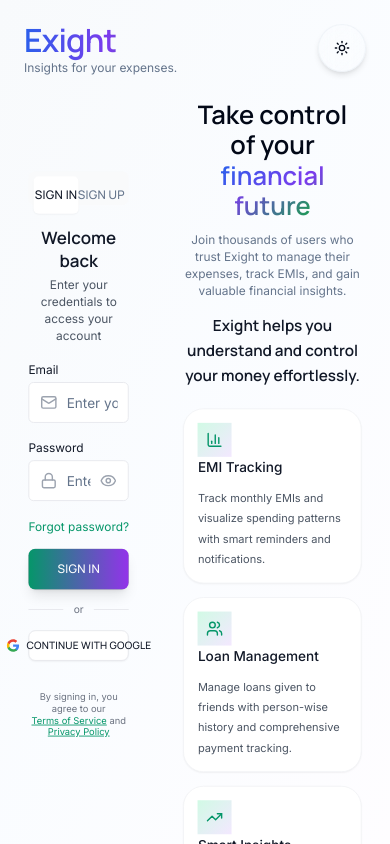
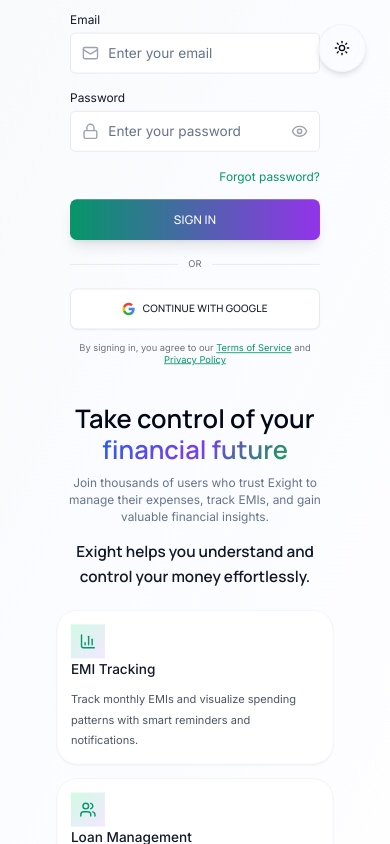
Before and after one commit to rescuedragon/exight2.0, a React (Vite) app: page / in a window 390 px wide. Built offline with nearby package versions, Linux system fonts and the light colour scheme.

Commit message:
login: pixel-perfect alignment to design; consistent spacing; responsive 40/60; Google btn height; build passes

```diff
--- a/src/components/auth/GoogleAuthButton.tsx
+++ b/src/components/auth/GoogleAuthButton.tsx
@@ -19,7 +19,7 @@
       variant="outline"
       onClick={handleGoogleAuth}
       className={cn(
-        "w-full h-9 bg-white border-gray-200 hover:bg-gray-50 text-gray-900 typography-button text-xs rounded-lg transition-all duration-200 shadow-sm hover:shadow-md",
+        "w-full h-12 bg-white border-gray-200 hover:bg-gray-50 text-gray-900 typography-button text-xs rounded-lg transition-all duration-200 shadow-sm hover:shadow-md",
         "flex items-center justify-center gap-2",
         className
       )}
--- a/src/pages/LoginPage.tsx
+++ b/src/pages/LoginPage.tsx
@@ -12,33 +12,30 @@
 				<ThemeToggle />
 			</div>
 
-      {/* Brand — extreme top-left */}
-      <div className="absolute top-6 left-6 z-50 select-none">
+			{/* Scaling wrapper for entire page */}
+			<div className="h-full w-full flex items-center justify-center">
+				<ScreenScale className="w-full flex items-center justify-center">
+					<div className="mx-auto max-w-[1400px] h-[760px] flex items-stretch justify-center px-6 md:px-8">
+						{/* 40/60 split container */}
+						<div className="w-full h-full flex flex-col md:flex-row items-stretch justify-center gap-8 md:gap-0">
+							{/* Left: Auth 40% */}
+							<div className="w-full md:w-[40%] h-full flex items-stretch justify-center">
+								<div className="w-full max-w-[520px] h-full px-6 md:px-8 pt-6 pb-3 flex flex-col">
+									{/* Brand inside left column for perfect left alignment */}
+									<div className="select-none mb-6">
 										<h1 className="text-[32px] md:text-[36px] leading-none font-extrabold tracking-tight typography-heading">
 											<span className="bg-gradient-to-r from-blue-accent via-purple-accent to-emerald-accent bg-clip-text text-transparent animate-gradient-x bg-[length:200%_200%]">Exight</span>
 										</h1>
 										<p className="mt-1 text-xs md:text-sm text-muted-foreground typography-body">Insights for your expenses.</p>
 									</div>
 
-      {/* Scaling wrapper for entire page */}
-      <div className="h-full w-full flex items-center justify-center">
-        <ScreenScale className="w-full flex items-center justify-center">
-          <div className="mx-auto max-w-[1400px] h-[760px] flex items-stretch justify-center">
-            {/* 40/60 split container */}
-            <div className="w-full h-full flex items-stretch justify-center">
-              {/* Left: Auth 40% */}
-              <div className="w-[40%] h-full flex items-stretch justify-start">
-                <div className="w-full max-w-[560px] h-full pl-8 pr-8 pt-6 flex flex-col justify-between">
-                  {/* Top spacer to account for brand at absolute top-left */}
-                  <div className="h-6" />
-
 									{/* Middle: Tabs + Form + Divider + Google */}
 									<div className="flex-1 flex items-center">
-                    <div className="w-full space-y-4">
+										<div className="w-full space-y-5">
 											<AuthForm />
-                      <div className="flex items-center space-x-3">
+											<div className="flex items-center gap-3">
 												<div className="flex-1 border-t border-gray-200 dark:border-gray-800"></div>
-                        <span className="text-xs text-gray-500 typography-small">or</span>
+												<span className="text-[11px] text-gray-500 typography-small tracking-wide">OR</span>
 												<div className="flex-1 border-t border-gray-200 dark:border-gray-800"></div>
 											</div>
 											<GoogleAuthButton />
@@ -46,7 +43,7 @@
 									</div>
 
 									{/* Bottom: Terms pinned to bottom of left column */}
-                  <div className="pb-2">
+									<div className="pt-4">
 										<p className="text-[11px] text-gray-500 typography-small text-center leading-tight">
 											By signing in, you agree to our <button className="text-emerald-600 hover:text-emerald-700 underline">Terms of Service</button> and <button className="text-emerald-600 hover:text-emerald-700 underline">Privacy Policy</button>
 										</p>
@@ -55,7 +52,7 @@
 							</div>
 
 							{/* Right: Promo 60% */}
-              <div className="w-[60%] h-full flex items-center justify-center px-8">
+							<div className="w-full md:w-[60%] h-full flex items-center justify-center px-2 md:px-8">
 								<div className="w-full max-w-[760px] h-full flex flex-col">
 									<div className="mb-4 text-center">
 										<h2 className="text-3xl md:text-4xl typography-heading text-foreground">
```
Also changed, not shown: 1 other file (tests, documents, lock files or other folders). Lines whose indentation alone changed are shown as unchanged.
